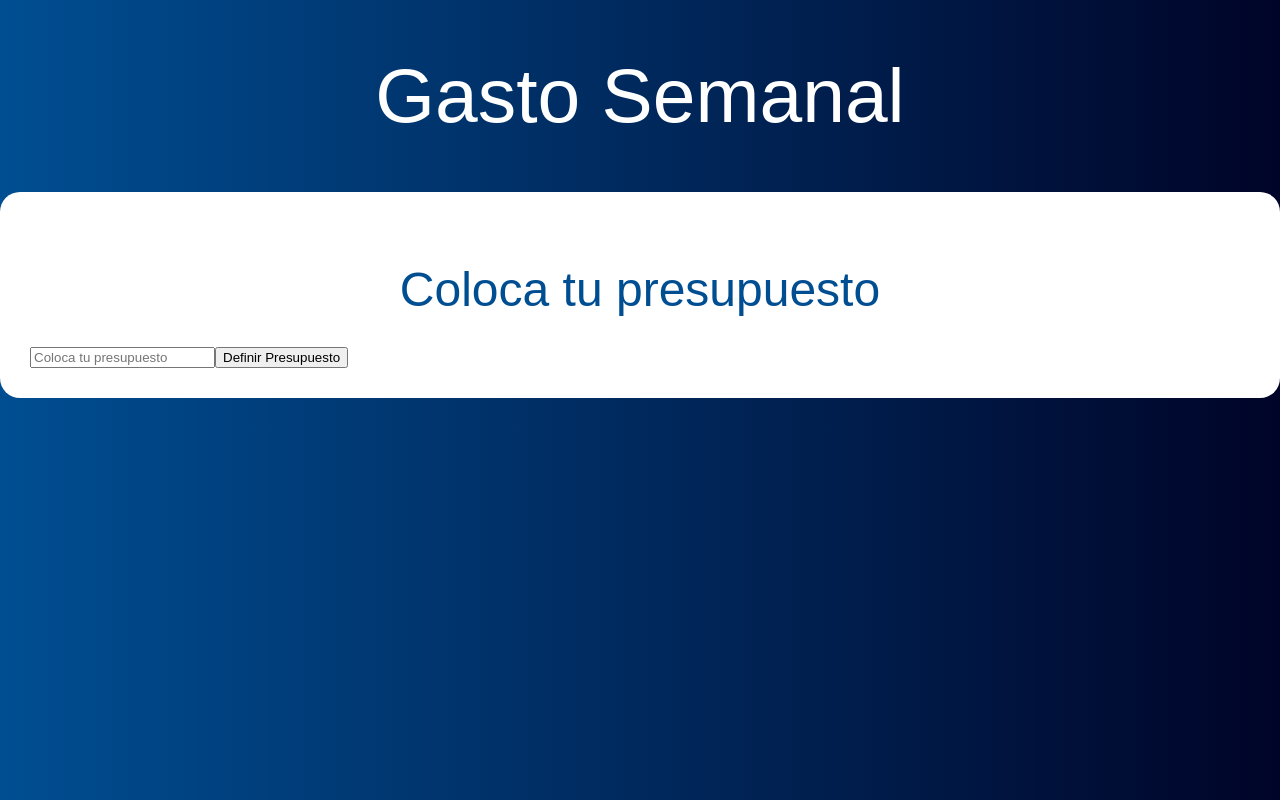
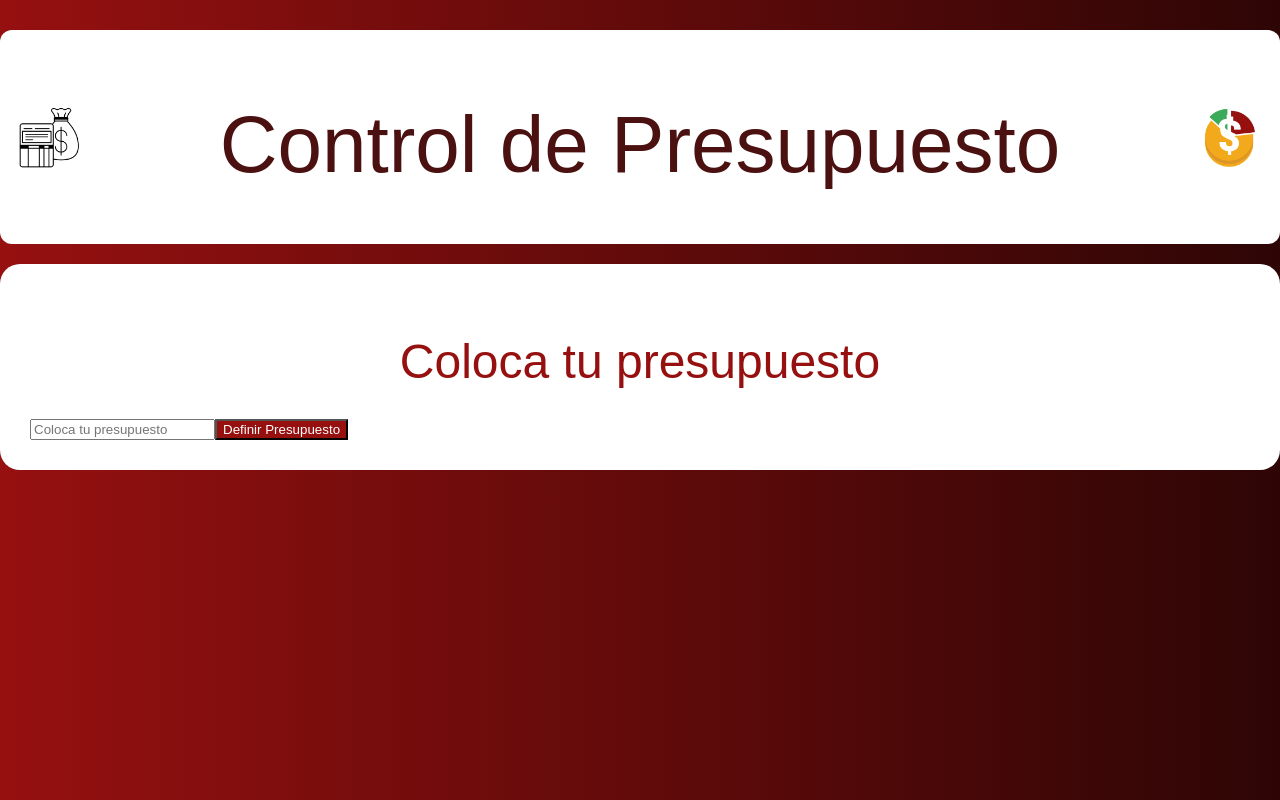
Before and after one commit to Zoloz966/Control-de-Presupuesto, a React (Create React App) app: page / in a window 1280 px wide. Built offline with nearby package versions, Linux system fonts and the light colour scheme; the HTML template or start-up script is replaced by a standard one.

Commit message:
Aplicamos Estilo

```diff
--- a/src/App.js
+++ b/src/App.js
@@ -3,6 +3,8 @@ import Pregunta from './components/Pregunta';
 import Formulario from './components/Formulario';
 import Listado from './components/Listado';
 import ControlPresupuesto from './components/ControlPresupuesto';
+import imagen1 from './assets/1.png';
+import imagen2 from './assets/2.png';
 
 function App() {
 
@@ -38,7 +40,11 @@ function App() {
   return (
     <div className="container">
         <header>
-            <h1>Gasto Semanal</h1>
+            <div className='headerH1'>
+              <img src={imagen1} alt="" />
+              <h1>Control de Presupuesto</h1>
+              <img src={imagen2} alt="" />
+            </div>
 
             <div className="contenido-principal contenido">
               { mostrarpregunta ?
--- a/src/components/Formulario.jsx
+++ b/src/components/Formulario.jsx
@@ -70,7 +70,8 @@ const Formulario = ({guardarGasto, guardarCrearGasto}) => {
 
             <input
                 type="submit"
-                className="button-primary u-full-width"
+                id='agregarGasto'
+                className="u-full-width"
                 value="Agregar Gasto"
             />
 
--- a/src/components/Pregunta.jsx
+++ b/src/components/Pregunta.jsx
@@ -48,7 +48,8 @@ const Pregunta = ({ guardarPresupuesto, guardarRestante, actualizarPregunta }) =
 
                 <input
                     type="submit"
-                    className="button-primary u-full-width"
+                    id="primerInput"
+                    className="u-full-width"
                     value="Definir Presupuesto"
                 />
             </form>
--- a/src/index.css
+++ b/src/index.css
@@ -1,56 +1,104 @@
 .alert p {
   margin-bottom: 0!important;
 }
+
 body {
   background: #000428;  /* fallback for old browsers */
-  background: -webkit-linear-gradient(to right, #004e92, #000428);
-  background: linear-gradient(to right, #004e92, #000428);
+  background: -webkit-linear-gradient(to right, #961010, #e2b808);
+  background: linear-gradient(to right, #961010, #2e0505);
   margin: 0;
   padding: 0;
   font-family: sans-serif;
 }
+
 header {
   margin: 30px 0;
 }
+
+.headerH1 {
+  background-color: white;
+  border-radius: 12px;
+  display: flex;
+  justify-content: space-between;
+  align-items: center;
+  margin-bottom: 20px;
+
+}
+
+img {
+  width: 70px;
+  height: 70px;
+  padding: 15px;
+}
+
+@media (max-width: 600px) {
+  img {
+    display: none;
+  }
+
+}
+
 .contenido {
   padding:20px;
 }
+
 .contenido-principal {
   background-color: white;
   padding: 30px;
   border-radius: 20px;
 }
+
+#primerInput {
+  background-color: #961010;
+  color: white;
+}
+
+#primerInput:hover {
+  background-color: rgb(228, 193, 193);
+  border-color: #961010;
+  color: #961010;
+}
+
 .presupuesto p{
   margin-bottom: 0;
   font-weight: bold;
 }
+
 .presupuesto p span {
   font-weight: normal;
 }
+
 #gastos {
   margin-bottom: 30px;
 }
+
 h1 {
   font-family: 'Raleway', sans-serif;
   font-weight: 100;
-  color: white;
+  color: #4b1010;
   text-align: center;
-  font-size: 4.8rem!important;
+  font-size: 5rem!important;
+  align-self: center;
+  padding-top: 15px;
 }
+
 h2 {
   font-family: 'Raleway', sans-serif;
   font-weight: 100;
-  color:#004e92;
+  color:#961010;
   margin-bottom:30px;
   font-size:3rem!important;
   text-align: center;
 }
+
 .campo {
   margin-bottom: 2rem;
 }
+
 .error {
   text-align: center;
 }
+
 .alert {
   position: relative;
   padding: .75rem 1.25rem;
@@ -58,46 +106,66 @@ h2 {
   border: 1px solid transparent;
   border-radius: .25rem;
 }
+
 .alert-primary {
   color: #004085;
   background-color: #cce5ff;
   border-color: #b8daff;
 }
+
 .alert-success {
   color: #155724;
   background-color: #d4edda;
   border-color: #c3e6cb;
 }
+
 .alert-danger {
   color: #721c24;
   background-color: #f8d7da;
   border-color: #f5c6cb;
 }
+
 .alert-warning {
   color: #856404;
   background-color: #fff3cd;
   border-color: #ffeeba;
 }
+
 .gastos-realizados  {
   margin-bottom: 2rem;
 }
+
 .gastos-realizados li{
   list-style: none;
   margin-bottom: 0rem;
   border-bottom: 1px solid #e1e1e1;
   padding: 1rem 0;
 }
+
 .gastos-realizados li:last-of-type {
   margin-bottom: 0!important;
 }
+
 .gastos-realizados li p {
   display: flex;
   justify-content: space-between;
   align-items: center;
   margin:0;
 }
+
 .gastos-realizados li p .gasto {
-  background-color: #004085;
+  background-color: #961010;
   padding: 1rem;
   color:white;
 }
+
+#agregarGasto {
+  background-color: #961010;
+  color: white;
+}
+
+#agregarGasto:hover {
+  background-color: rgb(228, 193, 193);
+  border-color: #961010;
+  color: #961010;
+}
```
Also changed, not shown: src/assets/1.png (added), src/assets/2.png (added).
